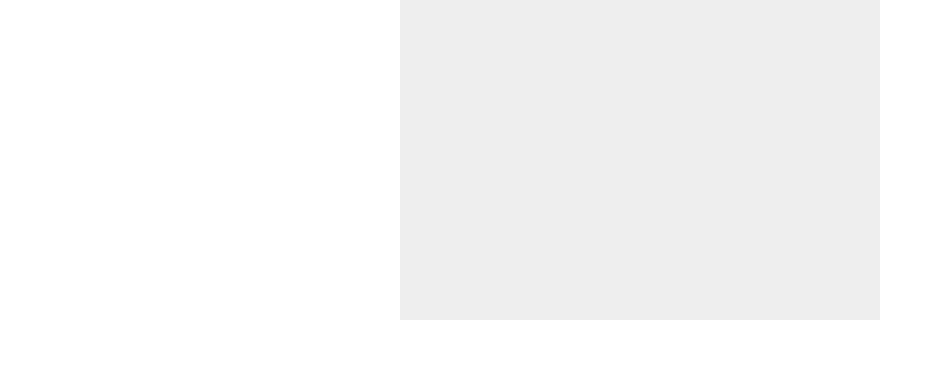
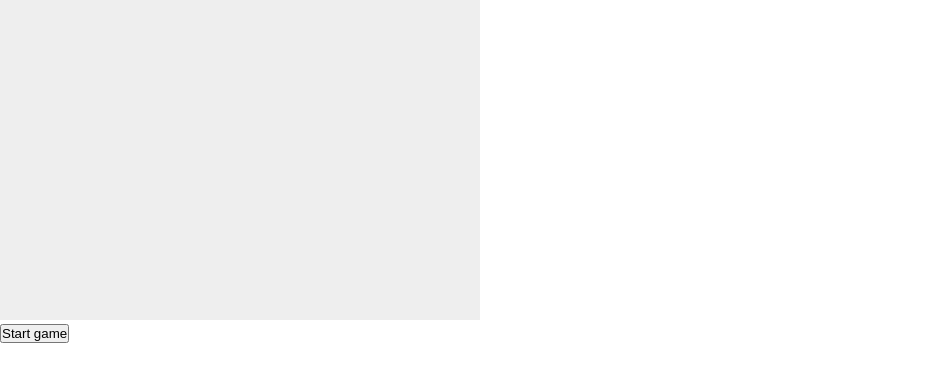
Before and after one commit to AlexCharnes/Git-Projects, a plain HTML site: page index.html in a window 1280 px wide. Shown: the whole page, without its empty margins (0-943 px from the left). Drawn offline with Linux system fonts and the light colour scheme.

Commit message:
Getting the ball moving with start button

```diff
--- a/index.html
+++ b/index.html
@@ -12,37 +12,55 @@
 
     canvas {
       background: #eee;
+    }
+
+    button {
       display: block;
-      margin: 0 auto;
     }
   </style>
 </head>
 
 <body>
+
   <canvas id="myCanvas" width="480" height="320"></canvas>
+  <button id="runButton">Start game</button>
 
   <script>
+
     const canvas = document.getElementById("myCanvas");
     const ctx = canvas.getContext("2d");
-
     let x = canvas.width / 2;
     let y = canvas.height - 30;
-    let dx = 2;
-    let dy = -2;
+    const dx = 2;
+    const dy = -2;
 
-    function draw() {
-      // drawing code
-      ctx.clearRect(0,0, canvas.width, canvas.height)
+    function drawBall() {
       ctx.beginPath();
       ctx.arc(x, y, 10, 0, Math.PI * 2);
       ctx.fillStyle = "#0095DD";
       ctx.fill();
       ctx.closePath();
+    }
+
+    function draw() {
+      ctx.clearRect(0, 0, canvas.width, canvas.height);
+      drawBall();
       x += dx;
       y += dy;
     }
-    setInterval(draw, 10);
-    // JavaScript code goes here
+
+    function startGame() {
+      setInterval(draw, 10);
+    }
+
+    document.getElementById("runButton").addEventListener("click", function () {
+      startGame();
+      this.disabled = true;
+    });
+
+
+
+
   </script>
 </body>
 
```
